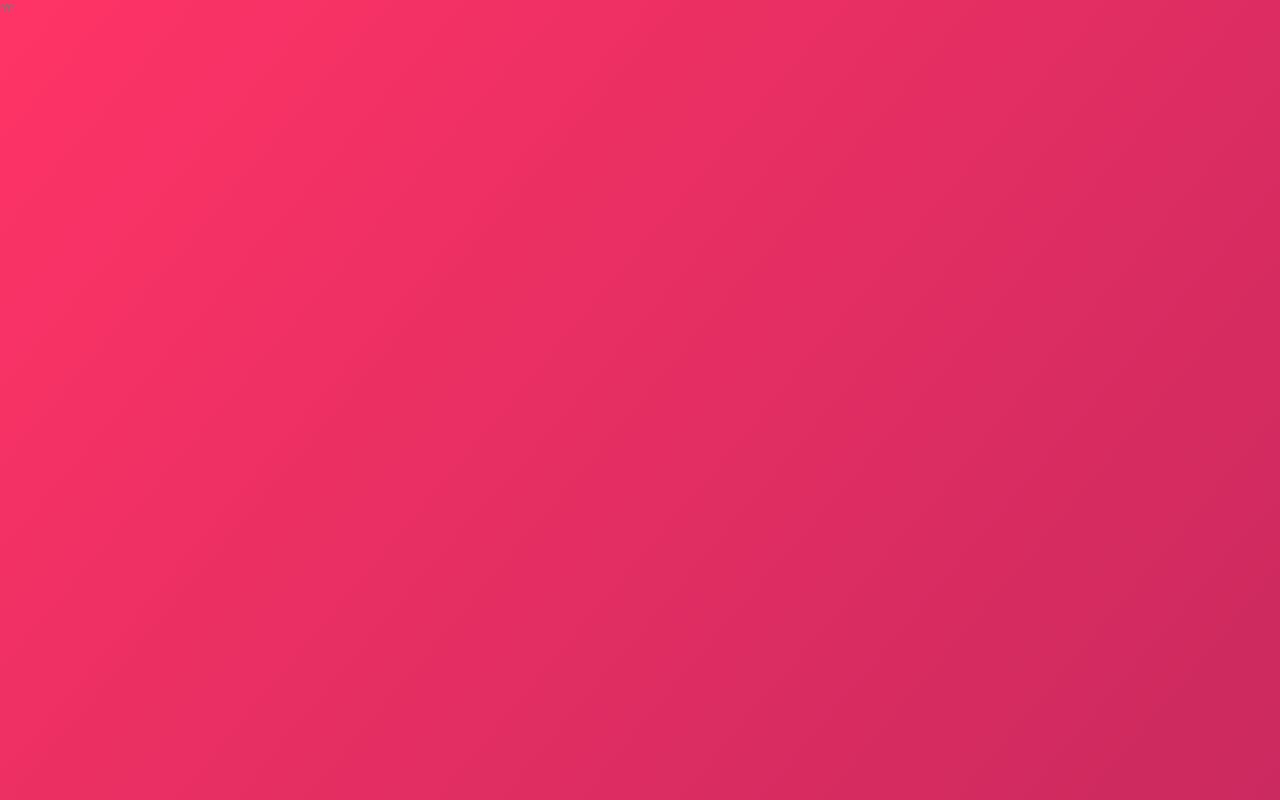
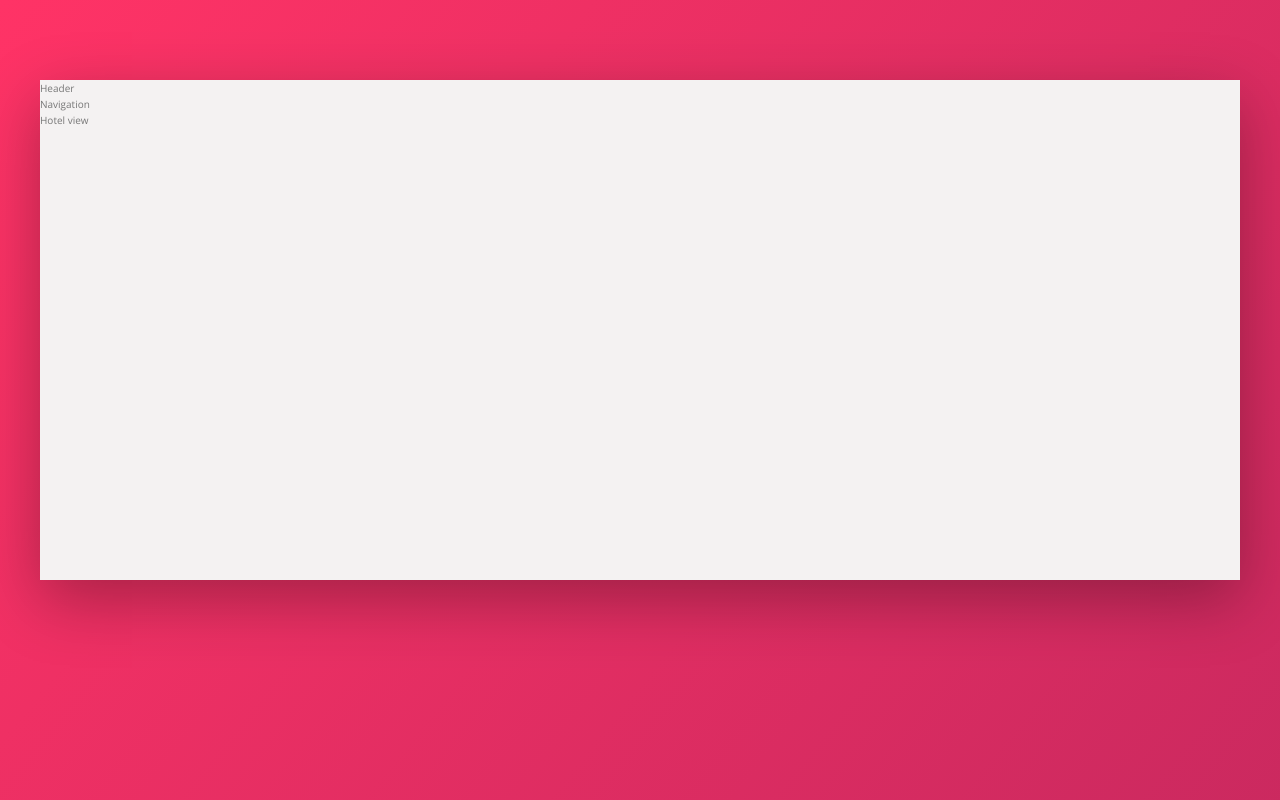
Before and after one commit to jeromos55/SCSS-Course, a website: page Trillo/index.html in a window 1280 px wide. Shown: the top 800 px of the page. Drawn offline with nearby package versions, Linux system fonts and the light colour scheme.

Commit message:
some change

```diff
--- a/Trillo/index.html
+++ b/Trillo/index.html
@@ -9,6 +9,18 @@
 		<link rel="stylesheet" type="text/css" href="css/style.css">
 		<link rel="shortcut icon" type="image/png" href="img/favicon.png">
 	<body>
-        ffff
+        <div class="container">
+        	<header class="header">
+        		Header
+        	</header>
+        	<div class="content">
+        		<nav class="sidebar">
+        			Navigation
+        		</nav>
+        		<main class="hotel-view">
+        			Hotel view
+        		</main>
+        	</div>
+        </div>
 	</body>
 </html>
--- a/Trillo/sass/_layout.scss
+++ b/Trillo/sass/_layout.scss
@@ -0,0 +1,24 @@
+.container {
+	max-width: 120rem;
+	margin: 8rem auto;
+	background-color: var(--color-grey-lihgt-2);
+	box-shadow: 0 2rem 6rem rgba(0,0,0,.3);
+
+	min-height: 50rem;
+}
+
+.header {
+
+}
+
+.content {
+
+}
+
+.sidebar {
+
+}
+
+.hotel-view {
+
+}
```
Also changed, not shown: Trillo/css/style.css.
